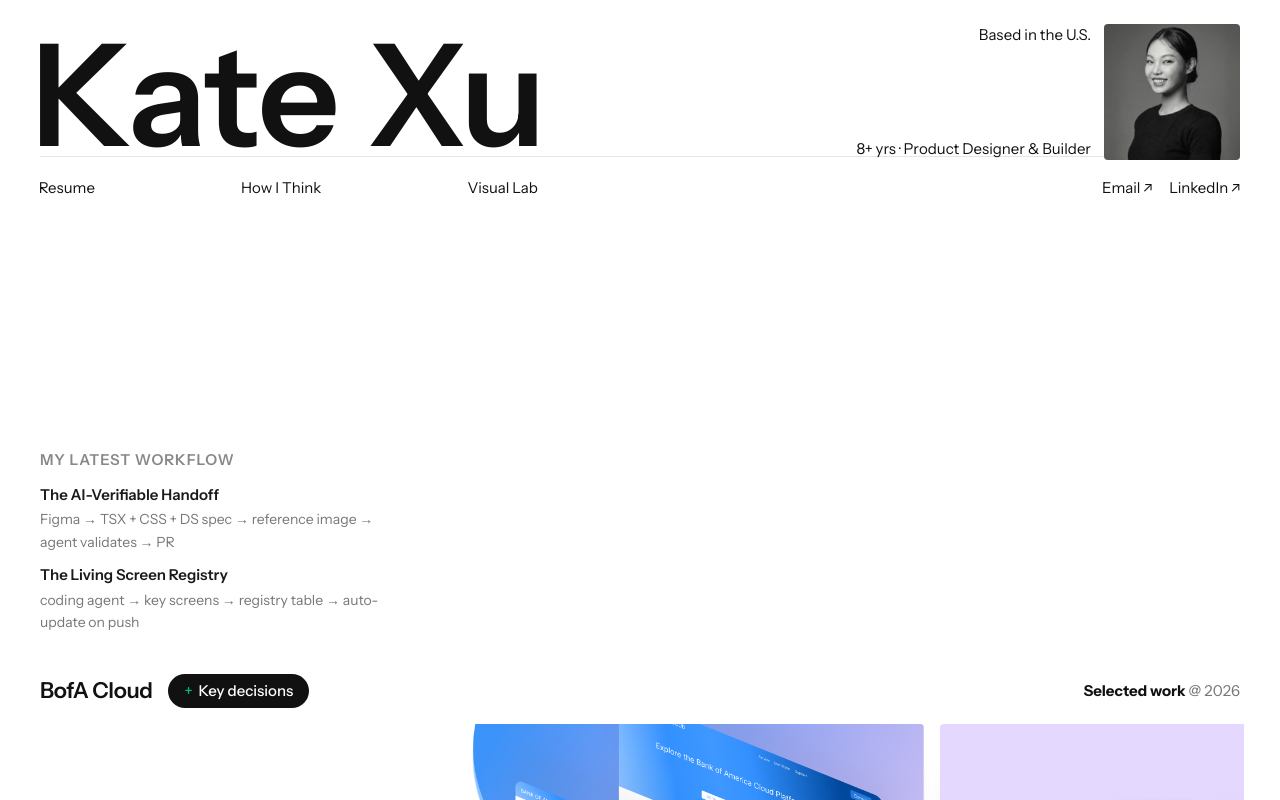
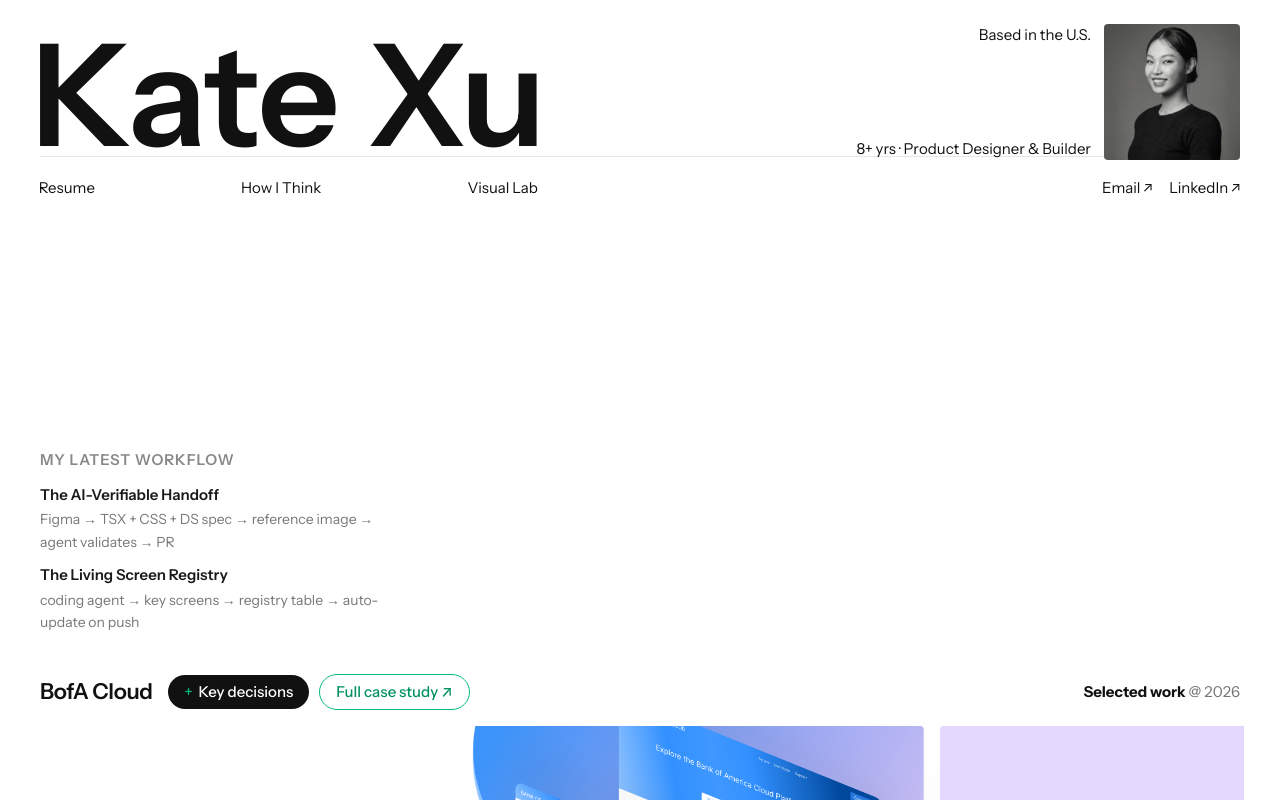
Before and after one commit to KatieKatieXu/katexu-website, a Next.js app: page / in a window 1280 px wide. Shown: the top 800 px of the page. Built offline with nearby package versions, Linux system fonts and the light colour scheme.

Commit message:
BofA Cloud: link Full case study to the v3 deck

```diff
--- a/src/components/KatesWebsiteV2.tsx
+++ b/src/components/KatesWebsiteV2.tsx
@@ -88,7 +88,7 @@ interface AppStore {
 export const projects: Project[] = [
   {
     key: "bofa-cloud",
-    // caseStudyUrl: "/decks/bofa-cloud-case-study.html", // hidden until case studies are ready
+    caseStudyUrl: "/decks/bofa-cloud-v3.html",
     title: "BofA Cloud",
     description:
       "Cloud infrastructure platform serving 1,000+ internal applications — design lead in a team of 35.",
@@ -515,14 +515,16 @@ export function ProjectBlock({ project }: { project: Project }) {
           {open ? "Hide key decisions" : "Key decisions"}
         </button>
         {project.caseStudyUrl && (
-          <Link
+          <a
             href={project.caseStudyUrl}
+            target="_blank"
+            rel="noopener noreferrer"
             onClick={() => track("v2_case_study_clicked", { project: project.title })}
             className="inline-flex items-center gap-1 rounded-full border border-[#00bc7d] text-[#00915f] px-4 py-1.5 text-[12px] font-medium hover:bg-[#e6f7f0] transition-colors"
           >
             Full case study
-            <span aria-hidden className="translate-y-[-1px]">→</span>
-          </Link>
+            <span aria-hidden className="translate-y-[-1px]">↗</span>
+          </a>
         )}
         {project.liveUrl && (
           <a
--- a/src/components/KatesWebsiteV3.tsx
+++ b/src/components/KatesWebsiteV3.tsx
@@ -523,12 +523,17 @@ function ProjectCarousel({
           {open ? "Hide key decisions" : "Key decisions"}
         </button>
         {project.caseStudyUrl && (
-          <Link
+          <a
             href={project.caseStudyUrl}
+            target="_blank"
+            rel="noopener noreferrer"
+            onClick={() =>
+              track("v3_case_study_clicked", { project: project.title })
+            }
             className="inline-flex items-center gap-1 rounded-full border border-[#00bc7d] text-[#00915f] px-4 py-1.5 text-[15px] font-medium hover:bg-[#e6f7f0] transition-colors"
           >
-            Full case study →
-          </Link>
+            Full case study ↗
+          </a>
         )}
         {project.liveUrl && (
           <a
```
Also changed, not shown: 1 other file (tests, documents, lock files or other folders).
